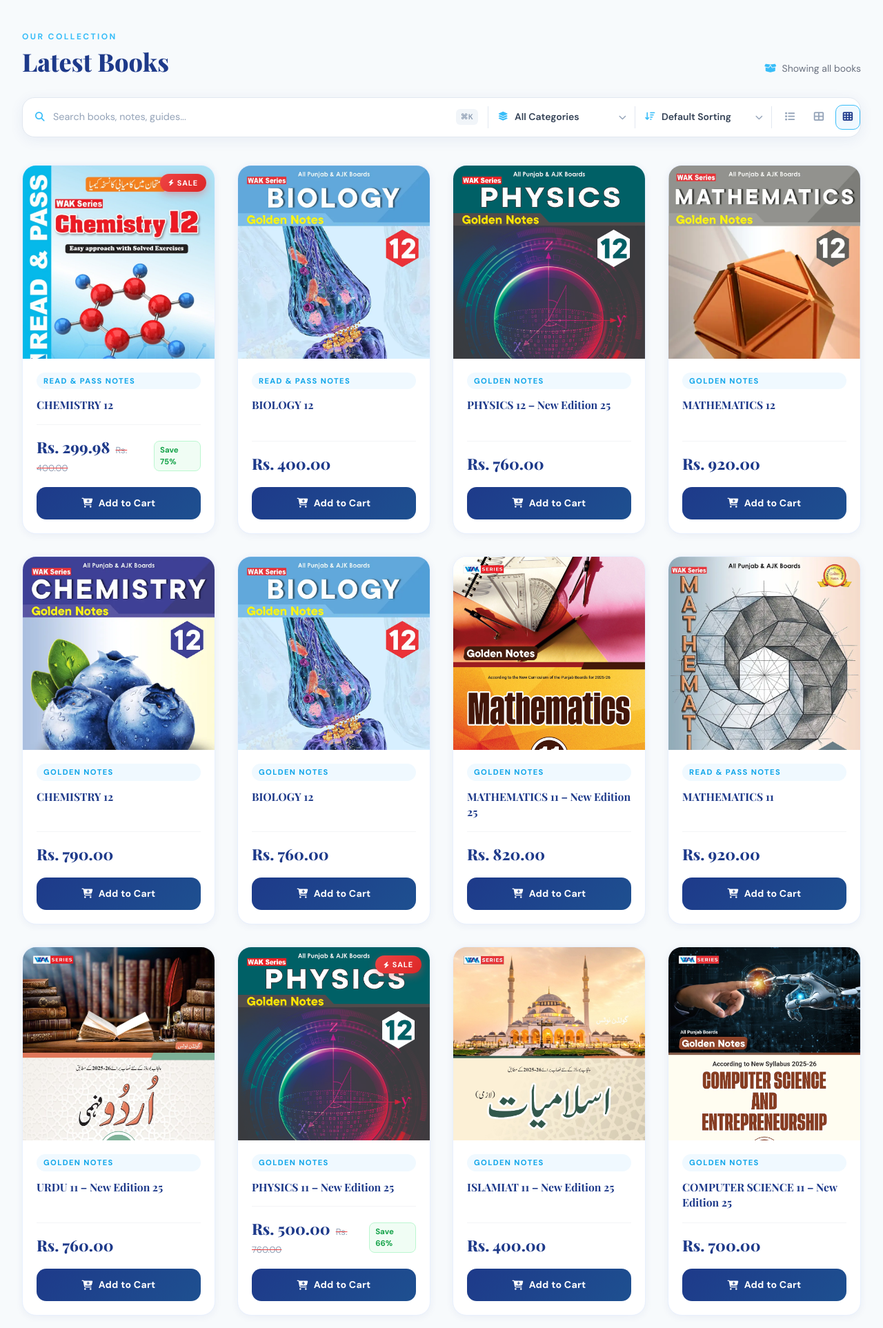
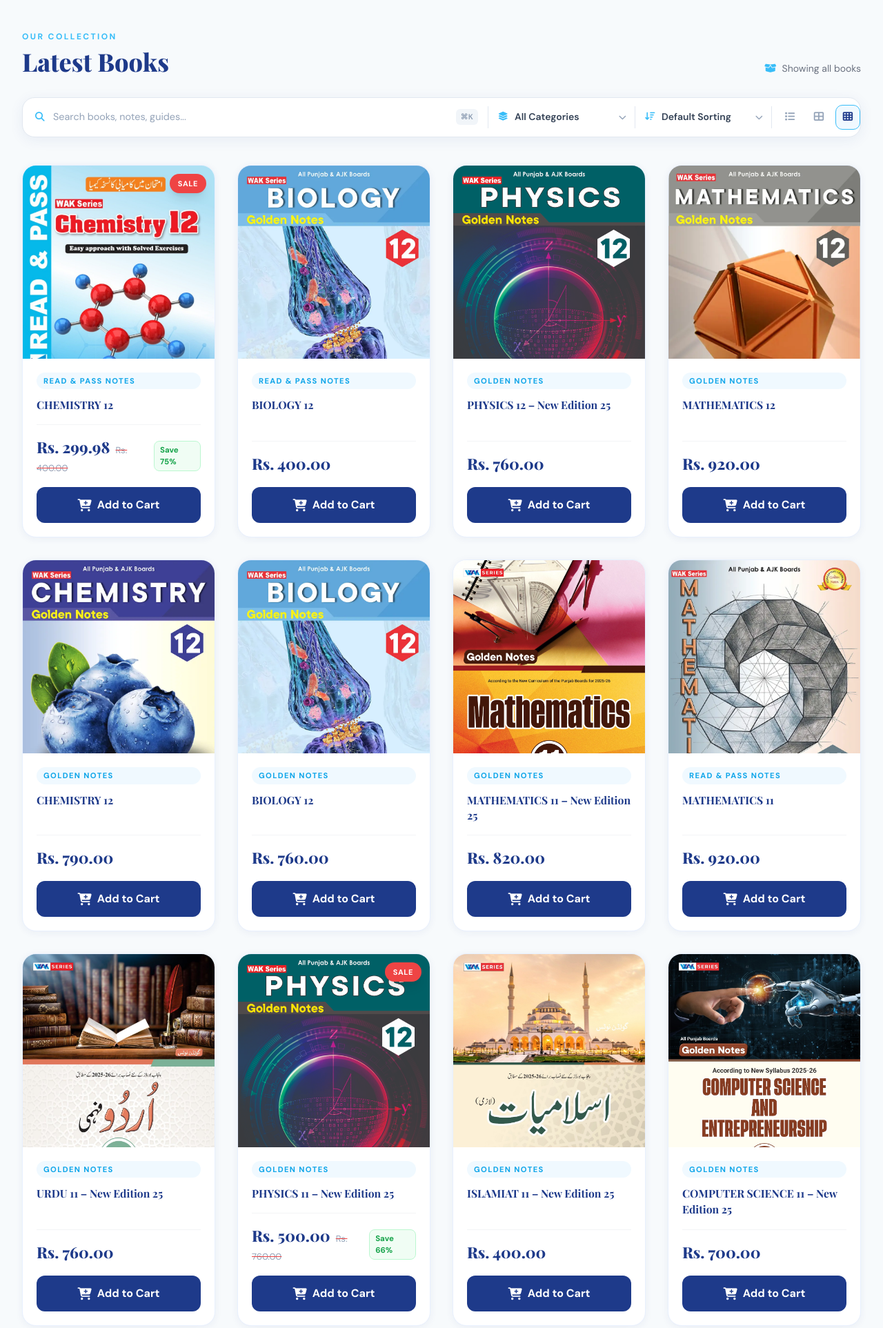
Before and after one commit to AbdullahSyeddd/Wak-Publsihers, a Django app: page / in a window 1280 px wide; the page is wider, and only the part inside the window is pictured. Shown: the part 1000-2925 px from the top of that part at 69% size. Run offline with Django 5.2, Linux system fonts and the light colour scheme; data comes from the database, SQL or seed files in the repository; both versions use the stored data as it was after the commit; parts of the project's set-up code (start-up, migrations or seed data) failed here and were passed over; some libraries are stand-ins or nearby versions.

Commit message:
made some changes

```diff
--- a/store/templates/store/category.html
+++ b/store/templates/store/category.html
@@ -409,7 +409,7 @@
                     <img src="{{ book.get_image }}" alt="{{ book.title }}">
                     <div class="book-img-overlay"></div>
 
-                    {% if book.stock <= 0 %}
+                {% if book.stock <= 0 or not book.is_active %}
                         <div class="book-badge book-badge--out">
                             <i class="fas fa-ban text-[9px]"></i> Out of Stock
                         </div>
@@ -444,7 +444,7 @@
                         </div>
 
                         <!-- Cart Button -->
-                        {% if book.stock > 0 %}
+                    {% if book.stock > 0 and book.is_active %}
                             <button onclick="addToCart({{ book.id }})" class="book-cart-btn">
                                 <i class="fas fa-cart-plus"></i>
                                 <span>Add to Cart</span>
--- a/store/templates/store/home.html
+++ b/store/templates/store/home.html
@@ -264,11 +264,13 @@
                          class="w-full h-full object-cover object-top transition-transform duration-500 group-hover:scale-110">
                     <div class="book-card-overlay"></div>
 
-                    {% if book.stock <= 0 %}
-                        <div class="book-badge book-badge--out">Out of Stock</div>
+                {% if book.stock <= 0 or not book.is_active %}
+                        <div class="absolute top-3 right-3 bg-gray-800 text-white text-[11px] font-black uppercase tracking-wider px-3 py-1.5 rounded-full shadow-lg z-10">
+                            Out of Stock
+                        </div>
                     {% elif book.discount_price %}
-                        <div class="book-badge book-badge--sale">
-                            <i class="fas fa-bolt text-[9px]"></i> Sale
+                        <div class="absolute top-3 right-3 bg-red-500 text-white text-[11px] font-black uppercase tracking-wider px-3 py-1.5 rounded-full shadow-lg z-10">
+                            Sale
                         </div>
                     {% endif %}
 
@@ -301,14 +303,14 @@
                             {% endif %}
                         </div>
 
-                        {% if book.stock > 0 %}
-                            <button onclick="addToCart({{ book.id }})" class="book-cart-btn">
-                                <i class="fas fa-cart-plus"></i>
+                        {% if book.stock > 0 and book.is_active %}
+                            <button onclick="addToCart({{ book.id }})" class="w-full bg-brandDarkBlue text-white font-bold py-3 px-4 rounded-xl hover:bg-brandSky hover:shadow-lg hover:shadow-brandSky/40 transition-all duration-300 flex items-center justify-center gap-2 transform active:scale-95">
+                                <i class="fas fa-cart-plus text-lg"></i>
                                 <span>Add to Cart</span>
                             </button>
                         {% else %}
-                            <button disabled class="book-cart-btn book-cart-btn--disabled">
-                                <i class="fas fa-ban"></i>
+                            <button disabled class="w-full bg-gray-300 text-gray-500 font-bold py-3 px-4 rounded-xl cursor-not-allowed flex items-center justify-center gap-2">
+                                <i class="fas fa-ban text-lg"></i>
                                 <span>Out of Stock</span>
                             </button>
                         {% endif %}
--- a/store/views.py
+++ b/store/views.py
@@ -14,7 +14,7 @@
 from .forms import CustomerSignUpForm
 
 def home(request):
-    books = Book.objects.filter(is_active=True)
+    books = Book.objects.all()
     categories = Category.objects.filter(parent__isnull=True)
 
     # 1. Search Logic
@@ -48,13 +48,13 @@
     return render(request, 'store/home.html', context)
 
 def book_detail(request, slug):
-    book = get_object_or_404(Book, slug=slug, is_active=True)
+    book = get_object_or_404(Book, slug=slug)
     return render(request, 'store/book_detail.html', {'book': book})
 
 def category_detail(request, slug):
     category = get_object_or_404(Category, slug=slug)
     categories_to_include = [category] + list(category.children.all())
-    books = Book.objects.filter(category__in=categories_to_include, is_active=True)
+    books = Book.objects.filter(category__in=categories_to_include)
     return render(request, 'store/category.html', {'category': category, 'books': books})
 
 # ==========================================================
--- a/templates/base.html
+++ b/templates/base.html
@@ -25,7 +25,7 @@
     <script defer src="https://cdn.jsdelivr.net/npm/alpinejs@3.x.x/dist/cdn.min.js"></script>
     <link rel="stylesheet" href="https://cdnjs.cloudflare.com/ajax/libs/font-awesome/6.4.0/css/all.min.css">
     <link href="https://fonts.googleapis.com/css2?family=Playfair+Display:wght@400;600;700;800&family=DM+Sans:wght@300;400;500;600;700&display=swap" rel="stylesheet">
-
+    <link rel="icon" type="image/png" href="/assets/WAK-LOGO.png">
     <style>
         :root {
             --sky: #38bdf8;
```
Also changed, not shown: store/templates/store/book_detail.html (+9 -5 lines), db.sqlite3.
